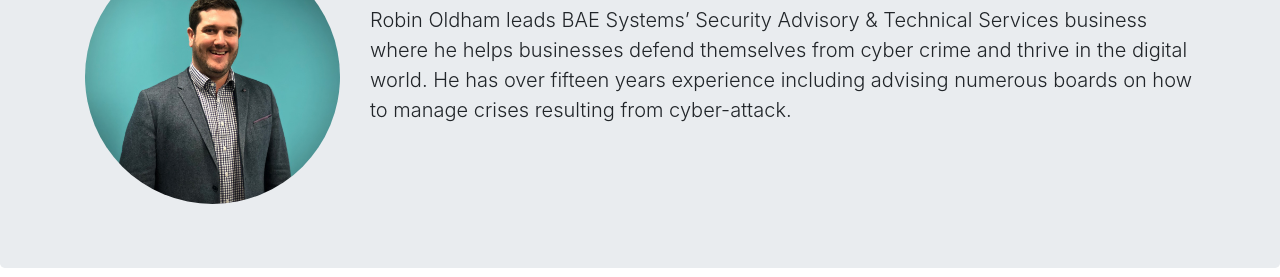
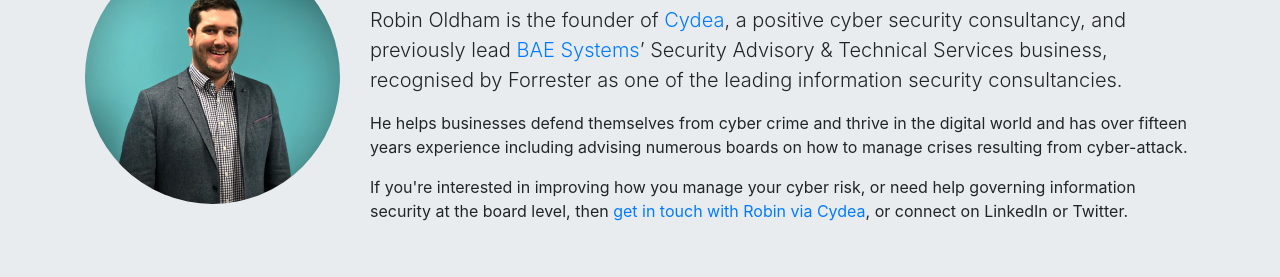
Before and after one commit to rto/rto.github.io, a plain HTML site: page index.html in a window 1280 px wide. Shown: the part 171-448 px from the top of the page. Drawn offline with nearby package versions, Linux system fonts and the light colour scheme.

Commit message:
Updated welcome text and employment information.

```diff
--- a/index.html
+++ b/index.html
@@ -43,7 +43,12 @@
       		</div>
       		<div class="col-md-9 align-middle">
 				<h1>Hello!</h1>
-				<p class="lead">Robin Oldham leads BAE Systems’ Security Advisory & Technical Services business where he helps businesses defend themselves from cyber crime and thrive in the digital world. He has over fifteen years experience including advising numerous boards on how to manage crises resulting from cyber-attack.</p>
+				<p class="lead">Robin Oldham is the founder of <a href="https://cydea.com" title="Cydea">Cydea</a>, a positive cyber security consultancy, and previously lead <a href="https://www.baesystems.com/cyberdefence" title="BAE Systems Applied Intelligence">BAE Systems</a>’ Security Advisory & Technical Services business, recognised by Forrester as one of the leading information security consultancies.</p>
+
+<p>He helps businesses defend themselves from cyber crime and thrive in the digital world and has over fifteen years experience including advising numerous boards on how to manage crises resulting from cyber-attack.</p>
+
+<p>If you're interested in improving how you manage your cyber risk, or need help governing information security at the board level, then <a href="https://cydea.com/#contact" title="Contact Cydea for help with cyber security management">get in touch with Robin via Cydea</a>, or connect on LinkedIn or Twitter.</p>
+
         	</div>
         </div>
       </div>
```
